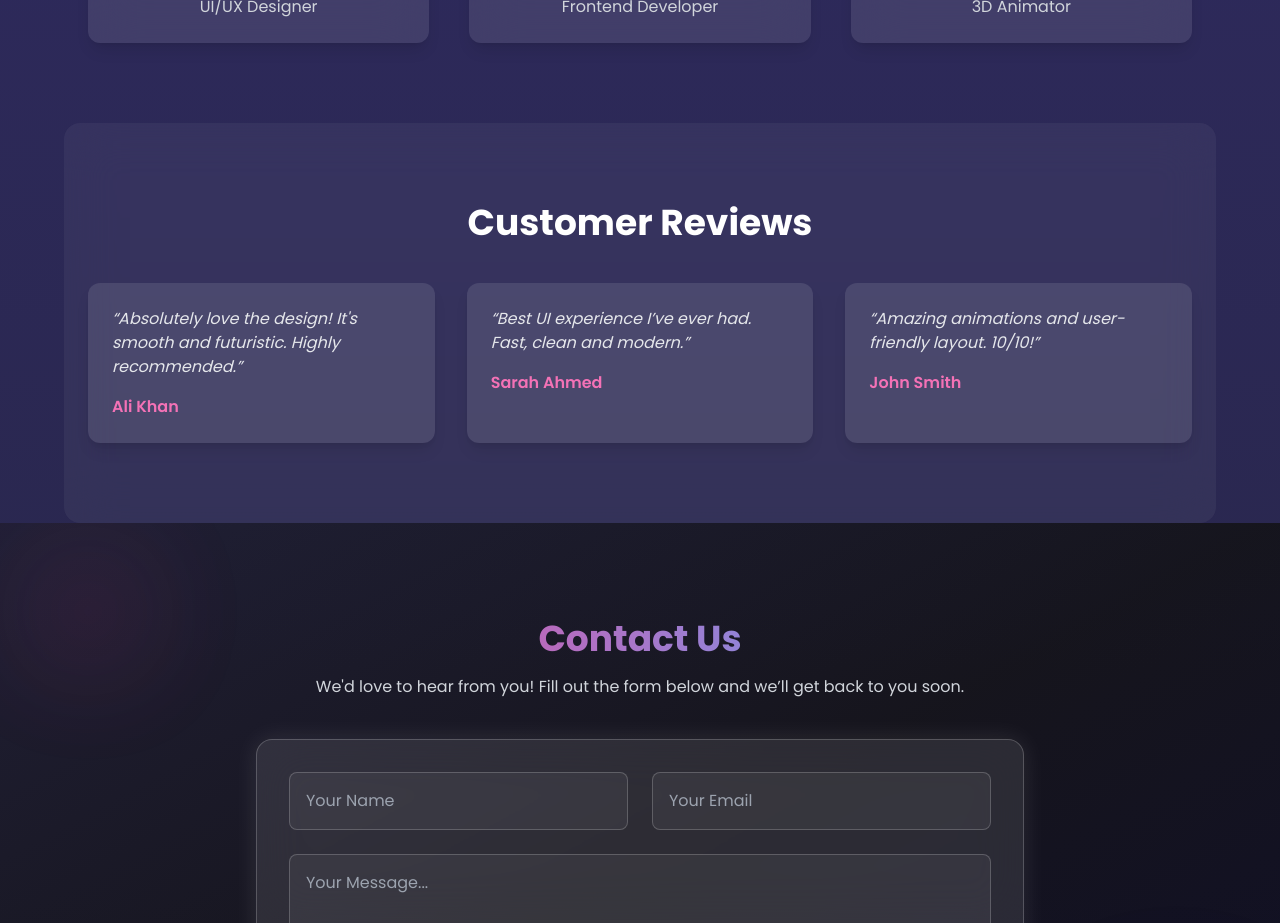
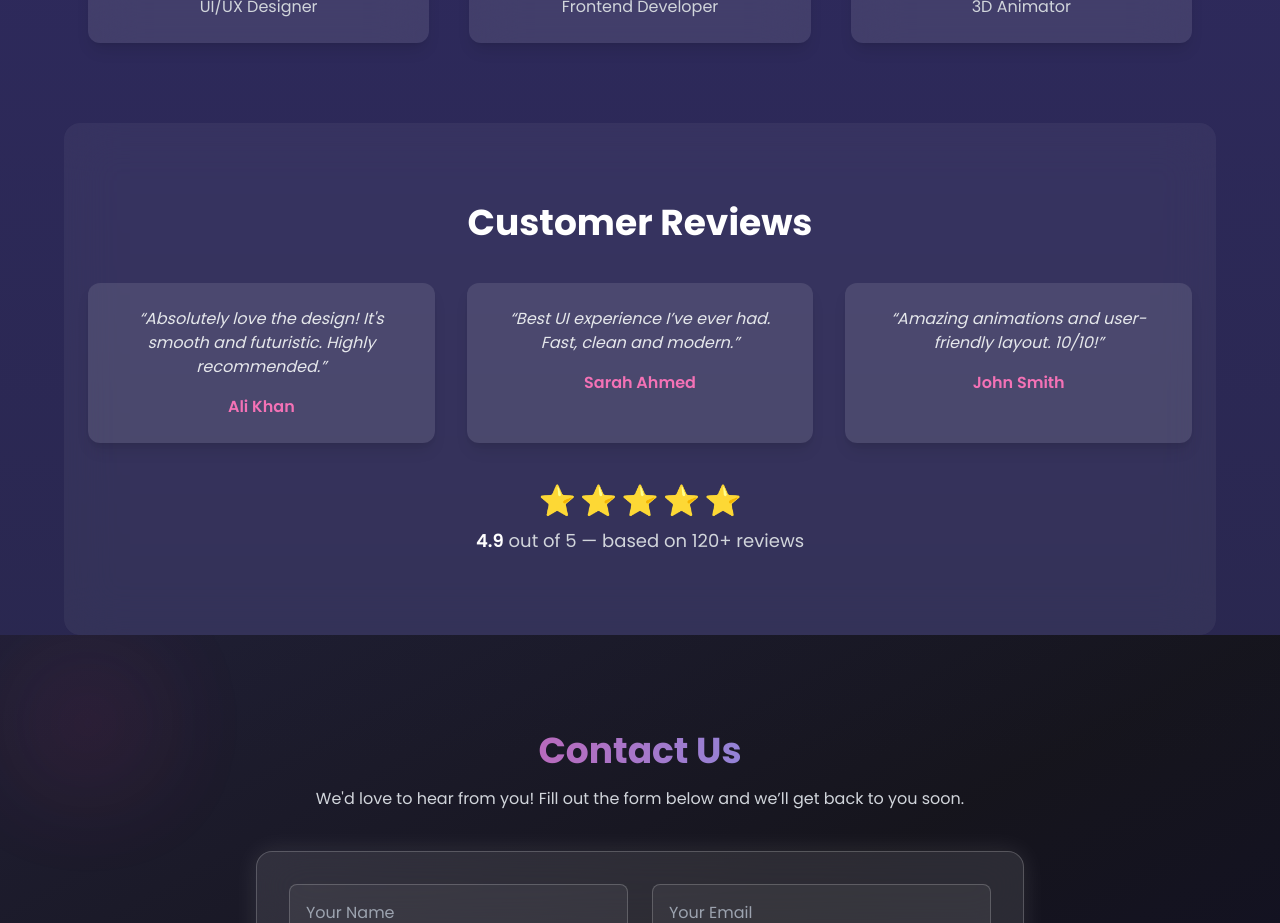
Before and after one commit to tech242242/glassmorphism-website, a React (Vite) app: page / in a window 1280 px wide. Shown: the part 2740-3663 px from the top of the page. Built offline with nearby package versions, Linux system fonts and the light colour scheme.

Commit message:
Update CustomerReviews.jsx

```diff
--- a/src/components/CustomerReviews.jsx
+++ b/src/components/CustomerReviews.jsx
@@ -1,3 +1,5 @@
+import { motion } from "framer-motion";
+
 const reviews = [
   {
     name: "Ali Khan",
@@ -15,16 +17,57 @@ const reviews = [
 
 export default function CustomerReviews() {
   return (
-    <section id="reviews" className="py-20 px-6 bg-white/5 backdrop-blur-xl rounded-2xl max-w-6xl mx-auto">
-      <h2 className="text-4xl font-bold mb-10 text-center">Customer Reviews</h2>
+    <section
+      id="reviews"
+      className="py-20 px-6 bg-white/5 backdrop-blur-xl rounded-2xl max-w-6xl mx-auto text-center"
+    >
+      {/* 🏷️ Section Title */}
+      <motion.h2
+        className="text-4xl font-bold mb-10 text-center"
+        initial={{ opacity: 0, y: 50 }}
+        whileInView={{ opacity: 1, y: 0 }}
+        transition={{ duration: 0.8 }}
+        viewport={{ once: true }}
+      >
+        Customer Reviews
+      </motion.h2>
+
+      {/* 💬 Reviews Grid */}
       <div className="grid grid-cols-1 md:grid-cols-3 gap-8">
         {reviews.map((review, index) => (
-          <div key={index} className="p-6 bg-white/10 rounded-xl shadow-lg hover:scale-105 transition-transform">
+          <motion.div
+            key={index}
+            className="p-6 bg-white/10 rounded-xl shadow-lg hover:scale-105 transition-transform"
+            initial={{ opacity: 0, y: 80 }}
+            whileInView={{ opacity: 1, y: 0 }}
+            transition={{ duration: 0.8, delay: index * 0.2 }}
+            viewport={{ once: true }}
+          >
             <p className="text-gray-200 italic mb-4">“{review.text}”</p>
             <h4 className="font-semibold text-pink-400">{review.name}</h4>
-          </div>
+          </motion.div>
         ))}
       </div>
+
+      {/* ⭐ Overall Rating */}
+      <motion.div
+        className="mt-10 flex flex-col items-center"
+        initial={{ opacity: 0, y: 40 }}
+        whileInView={{ opacity: 1, y: 0 }}
+        transition={{ duration: 1 }}
+        viewport={{ once: true }}
+      >
+        <div className="flex space-x-1 text-yellow-400 text-3xl mb-2">
+          <span>⭐</span>
+          <span>⭐</span>
+          <span>⭐</span>
+          <span>⭐</span>
+          <span>⭐</span>
+        </div>
+        <p className="text-gray-300 text-lg">
+          <span className="font-semibold text-white">4.9</span> out of 5 — based on 120+ reviews
+        </p>
+      </motion.div>
     </section>
   );
 }
```
